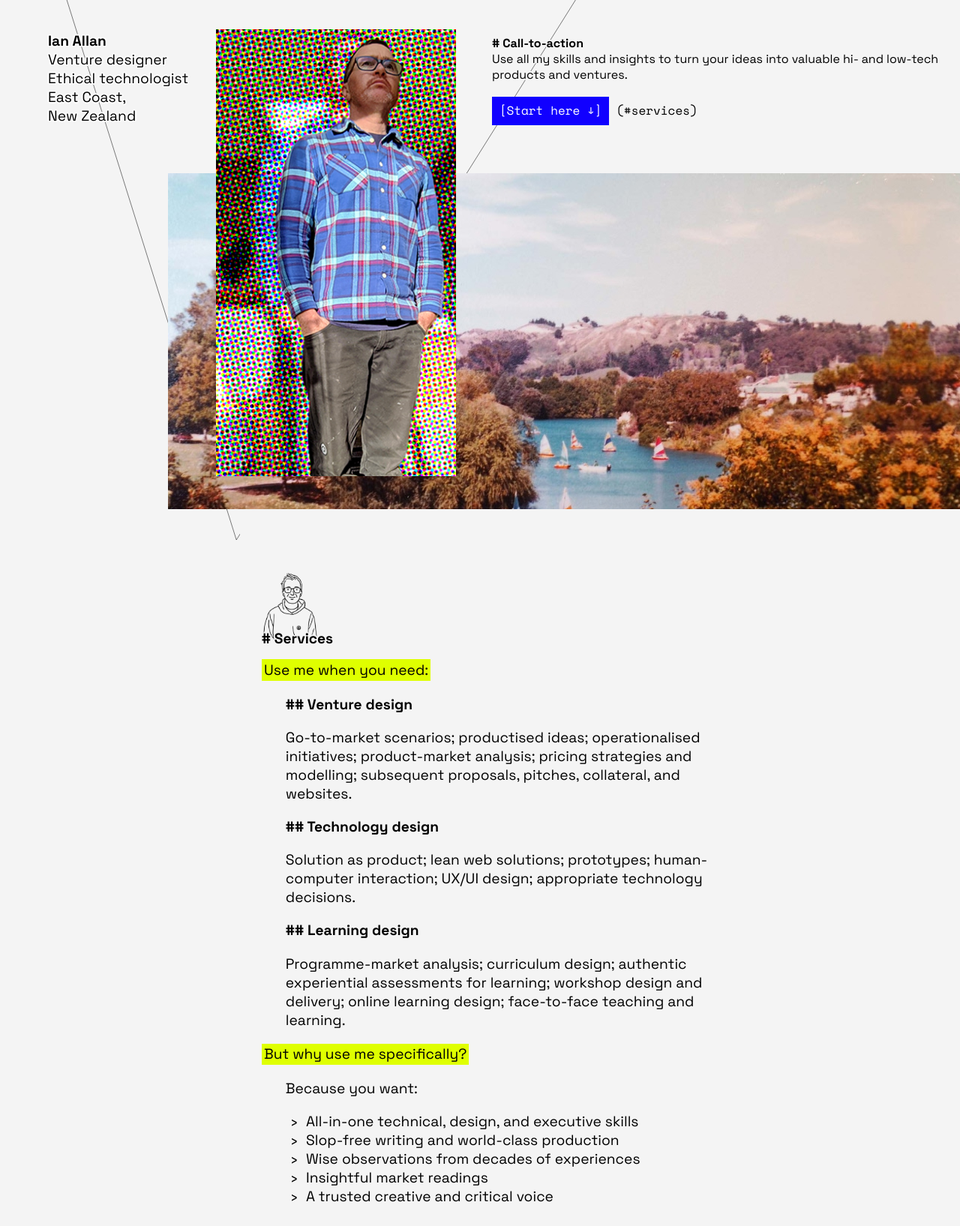
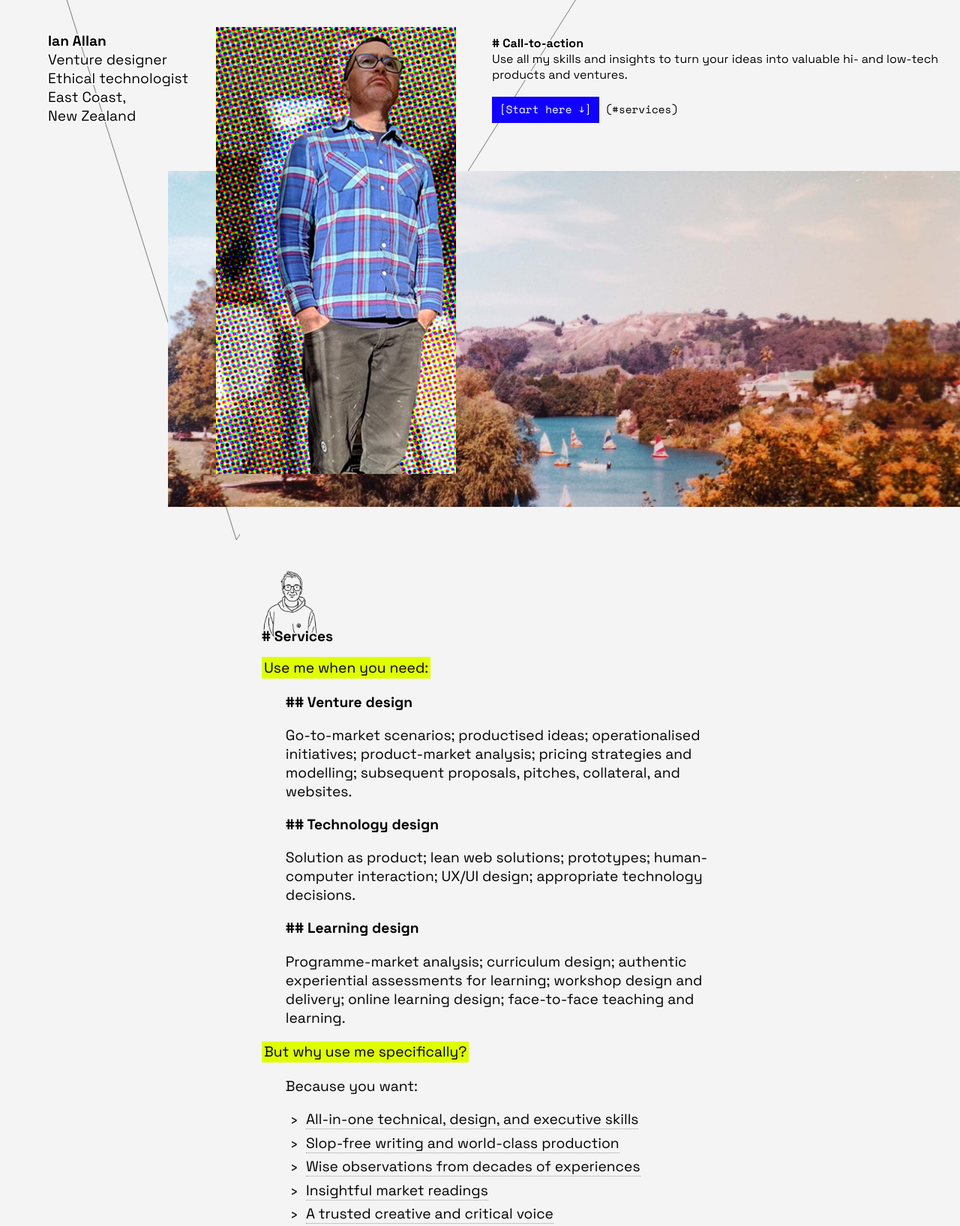
Before and after one commit to ianallannz/ianallannz.github.io, an Eleventy site: page src/index.njk in a window 1280 px wide. Shown: the part 80-1715 px from the top of the page at 75% size. Built offline with nearby package versions, Linux system fonts and the light colour scheme; Eleventy itself is replaced by a stand-in of ours; files that its build step writes are made by us from their sources.

Commit message:
infotip and things

```diff
--- a/src/css/custom.css
+++ b/src/css/custom.css
@@ -142,32 +142,33 @@ header .cta {
 header .cta h1 {
     font-size: 1rem;
     text-shadow:
-        2px 0 0 #F4F4F4,
-        -2px 0 0 #F4F4F4,
-        0 2px 0 #F4F4F4,
-        0 -2px 0 #F4F4F4,
-        1.4px 1.4px 0 #F4F4F4,
-        -1.4px 1.4px 0 #F4F4F4,
-        1.4px -1.4px 0 #F4F4F4,
-        -1.4px -1.4px 0 #F4F4F4;
+        2px 0 0 #FFFFFF,
+        -2px 0 0 #FFFFFF,
+        0 2px 0 #FFFFFF,
+        0 -2px 0 #FFFFFF,
+        1.4px 1.4px 0 #FFFFFF,
+        -1.4px 1.4px 0 #FFFFFF,
+        1.4px -1.4px 0 #FFFFFF,
+        -1.4px -1.4px 0 #FFFFFF;
 }
 
 header .cta p.copy {
     text-shadow:
-        2px 0 0 #F4F4F4,
-        -2px 0 0 #F4F4F4,
-        0 2px 0 #F4F4F4,
-        0 -2px 0 #F4F4F4,
-        1.4px 1.4px 0 #F4F4F4,
-        -1.4px 1.4px 0 #F4F4F4,
-        1.4px -1.4px 0 #F4F4F4,
-        -1.4px -1.4px 0 #F4F4F4;
+        2px 0 0 #FFFFFF,
+        -2px 0 0 #FFFFFF,
+        0 2px 0 #FFFFFF,
+        0 -2px 0 #FFFFFF,
+        1.4px 1.4px 0 #FFFFFF,
+        -1.4px 1.4px 0 #FFFFFF,
+        1.4px -1.4px 0 #FFFFFF,
+        -1.4px -1.4px 0 #FFFFFF;
 }
 
 
 header .cta p.button {
     margin-top: 1.2rem;
     font-family: "Space Mono", monospace;
+    font-size: 0.9rem;
 }
 
 header .cta p a.button-inline {
@@ -270,9 +271,10 @@ main section ul {
     padding-left: 3.3rem;
 }
 
-main section ul li{
+main section ul li {
     list-style: none;
     padding-left: 0.4rem;
+    margin-bottom: 0.4rem;
 }
 
 main section ul li::marker {
@@ -321,6 +323,42 @@ a.locked::after {
     display: inline-block;
     background-color: #DFFF00;
     padding: 0.1rem 0.2rem 0.1rem 0.2rem;
+}
+
+.infotip {
+    position: relative;
+    border-bottom: 1px dotted #999999;
+    cursor: help;
+}
+
+/* Tooltip box */
+span.infotip::before {
+    content: attr(data-tooltip);
+    position: absolute;
+    bottom: 100%;
+    /* above the link */
+    left: -3.5rem;
+    background: #FFFFFF;
+    color: #000000;
+    border-bottom: 1px solid #DDDDDD;
+    border-right: 1px solid #DDDDDD;
+    padding: 0.4rem 0.6rem;
+    font-weight: normal;
+    text-transform: none;
+    width: max-content;
+    max-width: 80vw;
+    border-radius: 0rem;
+    opacity: 0;
+    pointer-events: none;
+    transform: translate(-25%, -0.5em);
+    transition: opacity 0.2s ease, transform 0.2s ease;
+    z-index: 10;
+}
+
+span.infotip:hover::before,
+span.infotip:focus::before {
+    opacity: 1;
+    transform: translateY(-0.8em);
 }
 
 .modal {
@@ -637,6 +675,11 @@ footer ul li a {
         transform: translateY(-0.8em);
     }
 
+    span.infotip::before {
+        max-width: 40vw;
+        font-size: 1rem;
+    }
+
     footer {
         padding: 2.5rem 2rem 2.5rem 2rem;
     }
--- a/src/index.njk
+++ b/src/index.njk
@@ -60,11 +60,11 @@ title: Home
         <p><span class="highlight">But why use me specifically?</span></p>
             <p class="l2">Because you want:</p>
         <ul>
-            <li>All-in-one technical, design, and executive skills</li>
-            <li>Slop-free writing and world-class production</li>
-            <li>Wise observations from decades of experiences</li>
-            <li>Insightful market readings</li>
-            <li>A trusted creative and critical voice</li>
+            <li><span class="infotip" data-tooltip="Specialist generalists are a rarity. When you only have budget for one human, it pays to get a useful one.">All-in-one technical, design, and executive skills</span></li>
+            <li><span class="infotip" data-tooltip="On the list of deeply unsatisfying things, someone phoning in AI slop when you needed deep understanding and empathy is right up there.">Slop-free writing and world-class production</span></li>
+            <li><span class="infotip" data-tooltip="Yes, both broad and deep experiences from a career that always required mucking in and taking ownership and figuring it out. Often the hard way. Those good and bad experiences now bring wisdom.">Wise observations from decades of experiences</span></li>
+            <li><span class="infotip" data-tooltip="Astute observer of human motivations and behaviour and widely read; a contrarian thinker attuned to longterm trends over shortterm gains.">Insightful market readings</span></li>
+            <li><span class="infotip" data-tooltip="You shouldn't take my word for it; there's a reason my contributions are held in high regard.">A trusted creative and critical voice</span></li>
         </ul>
     </section>
     <section id="activities">
```
Also changed, not shown: 2 other files. Lines whose indentation alone changed are shown as unchanged.
